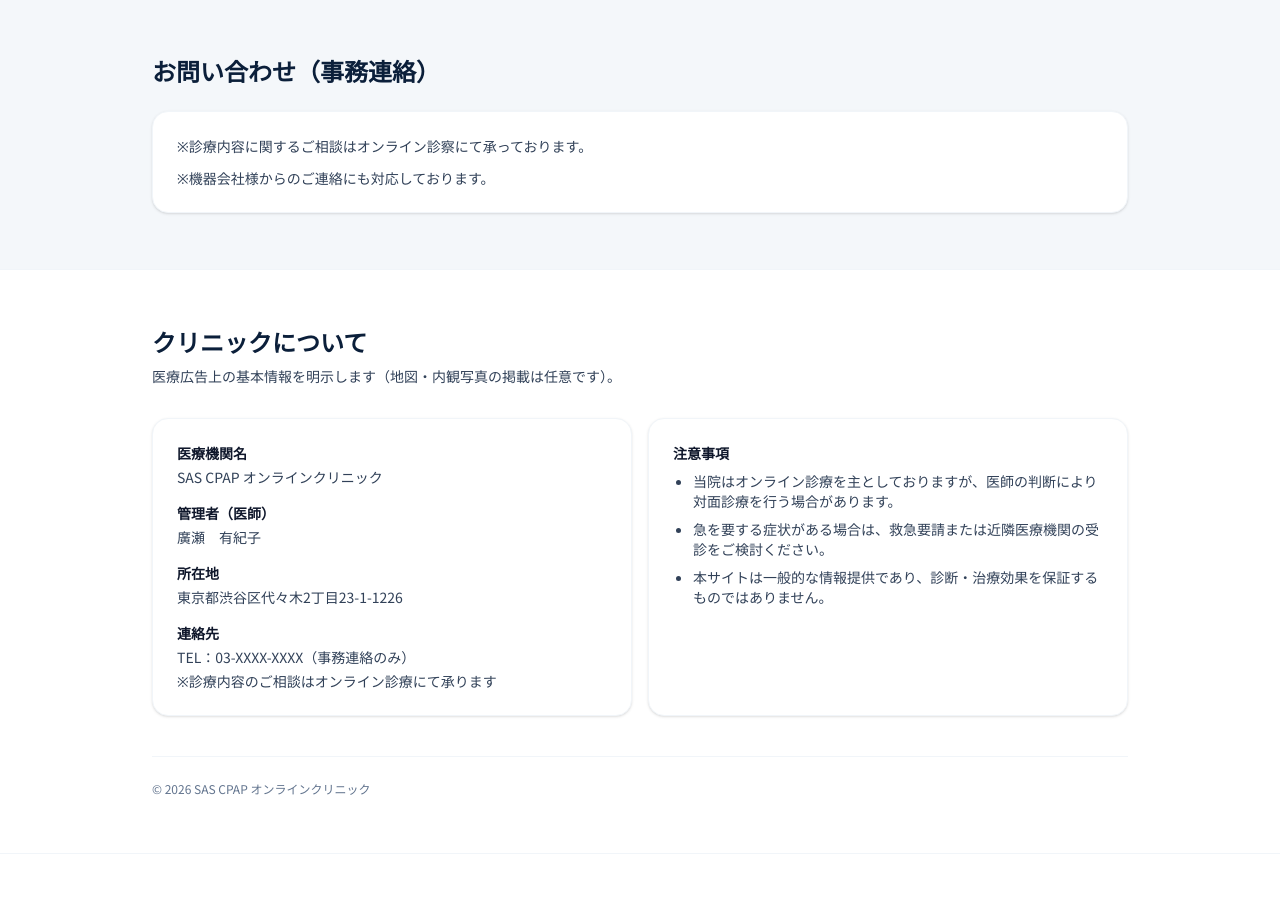
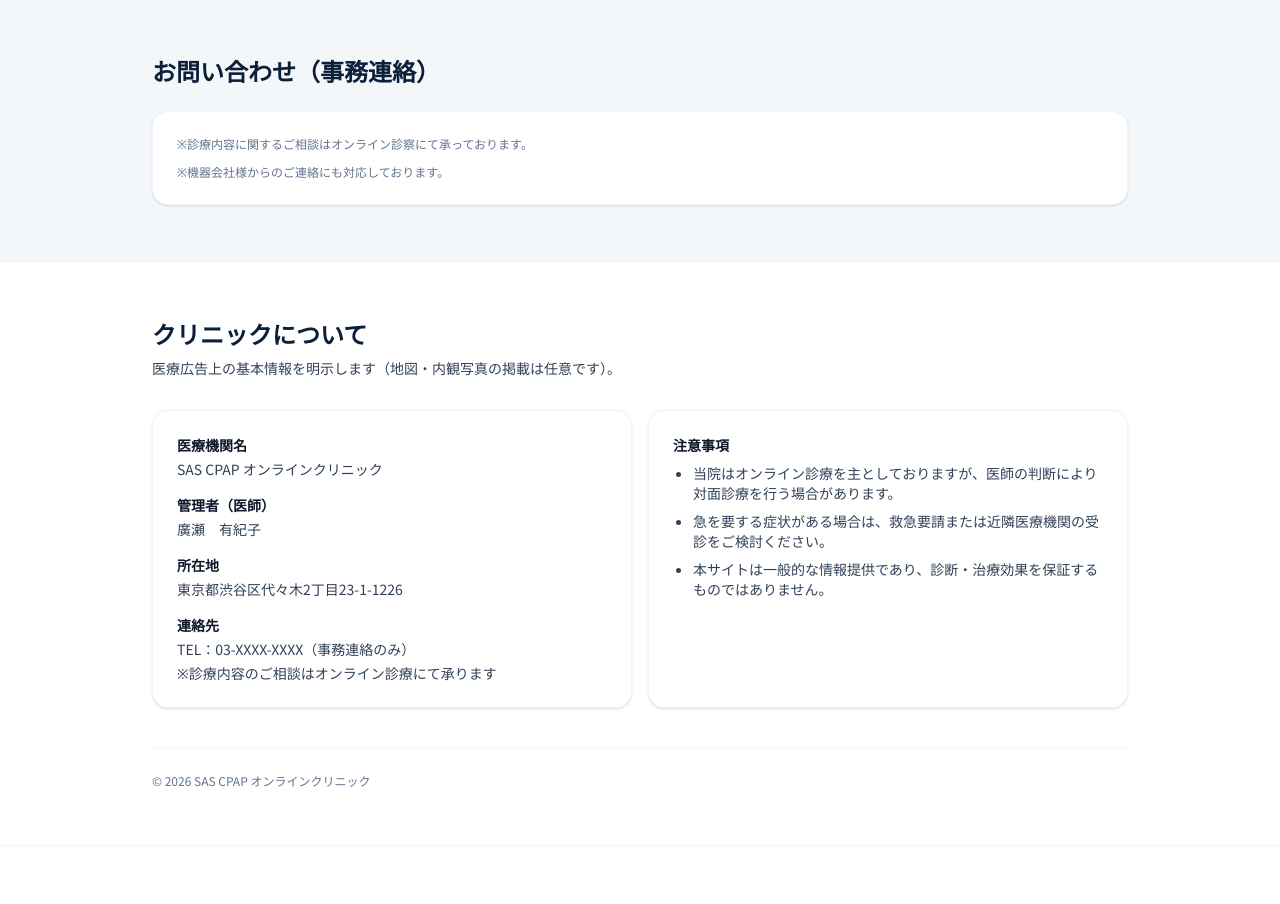
Before and after one commit to mandahan2002/sas-clinic-site, a Next.js app: page / in a window 1280 px wide. Shown: the part 4560-5464 px from the top of the page. Built offline with nearby package versions, Linux system fonts and the light colour scheme.

Commit message:
Update text styles on Home page for SAS CPAP online clinic, changing font sizes and colors for improved readability and visual consistency in the contact information section.

```diff
--- a/app/page.tsx
+++ b/app/page.tsx
@@ -426,10 +426,10 @@
         <div className="mx-auto max-w-5xl px-6 py-14">
           <h2 className="text-2xl font-bold text-[#0B1F3A]">お問い合わせ（事務連絡）</h2>
           <div className="mt-6 rounded-2xl border border-slate-100 bg-white p-6 shadow-sm">
-            <p className="text-sm text-slate-700 mb-3">
+            <p className="text-xs text-slate-500 mb-3">
               ※診療内容に関するご相談はオンライン診察にて承っております。
             </p>
-            <p className="text-sm text-slate-700">
+            <p className="text-xs text-slate-500">
               ※機器会社様からのご連絡にも対応しております。
             </p>
           </div>
```
